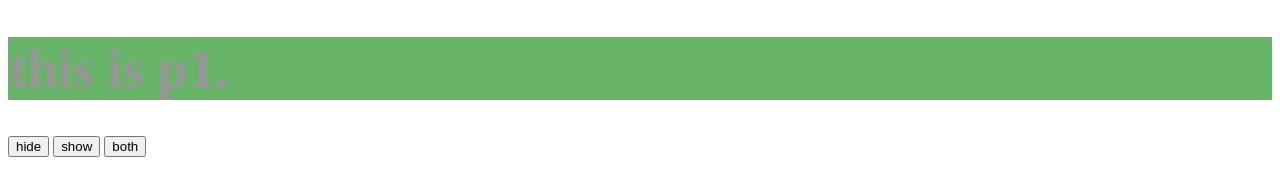
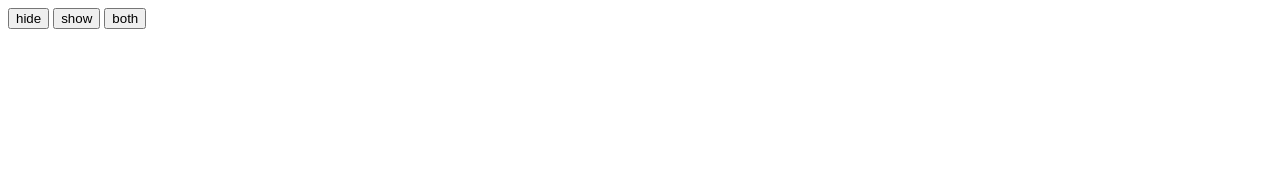
Before and after one commit to bacha-11/Learn-Jquery, a plain HTML site: page index.html in a window 1280 px wide. Both pictures are taken after a click on the button "hide". Drawn offline with Linux system fonts and the light colour scheme.

Commit message:
callback function in jQuery

```diff
--- a/index.html
+++ b/index.html
@@ -126,18 +126,27 @@
 
 
         // animation in jquery using animate.
-        $("#btn1").click(function(){
-            $("#pra").animate({
-                backgroundColor: "green",
-                color: "#fff",
-                fontSize: "70px"
-            }, 5000);
-        });
+        // $("#btn1").click(function(){
+        //     $("#pra").animate({
+        //         backgroundColor: "green",
+        //         color: "#fff",
+        //         fontSize: "70px"
+        //     }, 5000);
+        // });
 
 
-        $("#btn2").click(function(){
-            $("#pra").stop()
-        });
+        // $("#btn2").click(function(){
+        //     $("#pra").stop()
+        // });
+
+
+        // callback function in jQuery
+        $("#btn1").click(function(){
+            $("#pra").hide(2000, function(){
+                alert('the text is been hidden')
+            });
+
+        })
 
 
 
```
